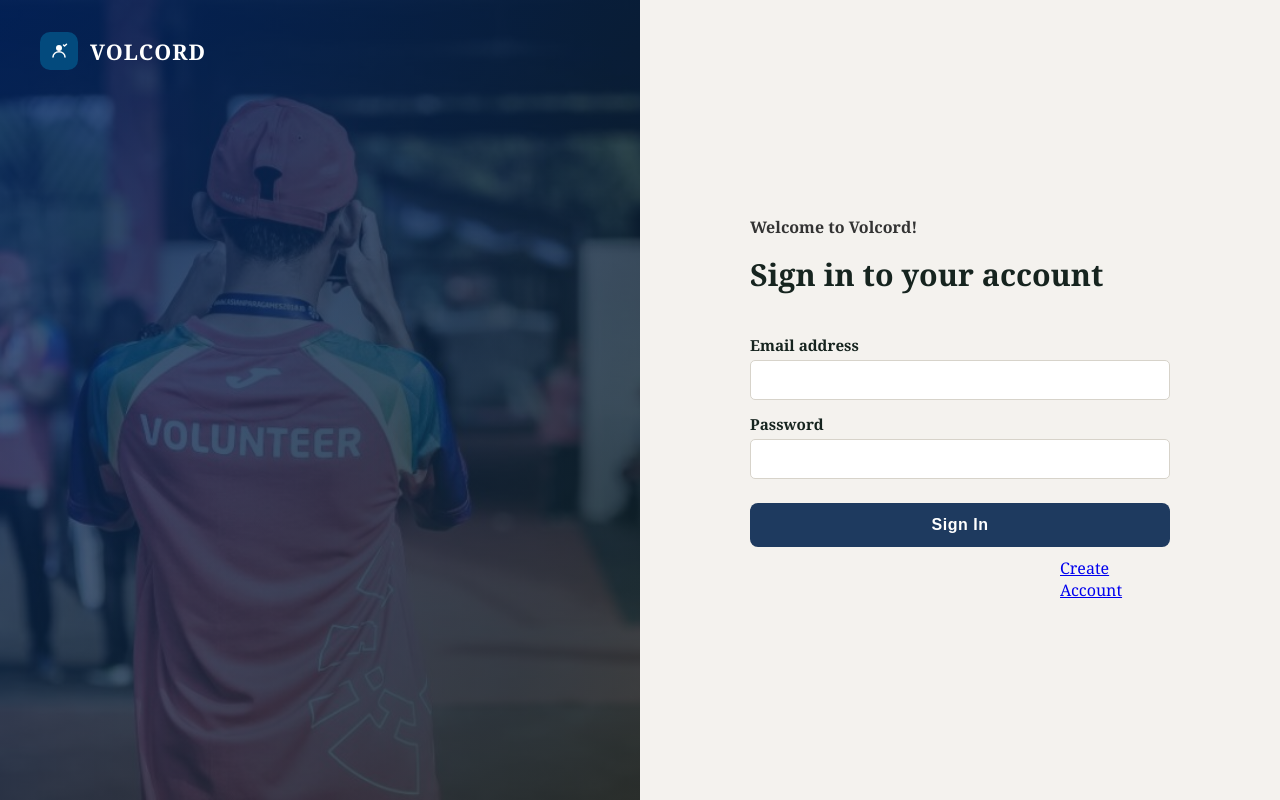
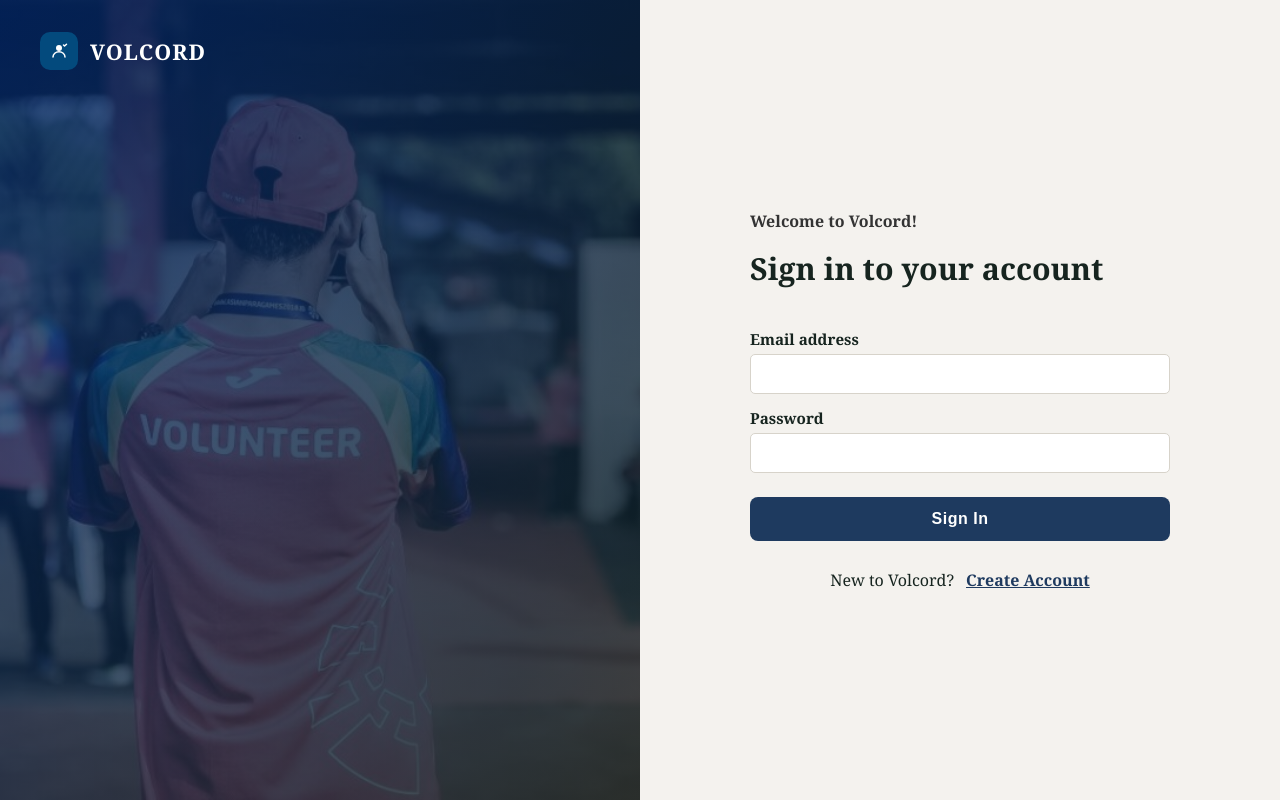
Before and after one commit to SAIEED12/VolCord, a PHP site: page / in a window 1280 px wide. Run offline with PHP 8.4, Linux system fonts and the light colour scheme.

Commit message:
Enhance login page: improve account creation prompt and style

```diff
--- a/index.php
+++ b/index.php
@@ -46,7 +46,10 @@
                     <button type="submit" name="login" class="btn-signin">Sign In</button>
 
                 </form>
-                <a class="create-account" href="register.php">Create Account</a>
+                <div style="display: flex; align-items: center; justify-content: center; gap: 6px; margin-top: 12px;">
+                    <p>New to Volcord?</p>
+                    <a class="create-account" href="register.php">Create Account</a>
+                </div>
             </div>
         </div>
 
--- a/style.css
+++ b/style.css
@@ -305,9 +305,9 @@ body {
 }
 
 .create-account{
-    padding-left: 310px;
-    margin-top: 10px;
-    display: block;
+    margin-left: 6px;
+    color: var(--navy);
+    font-weight: 600;
 }
 
 .brand-mark {
```
